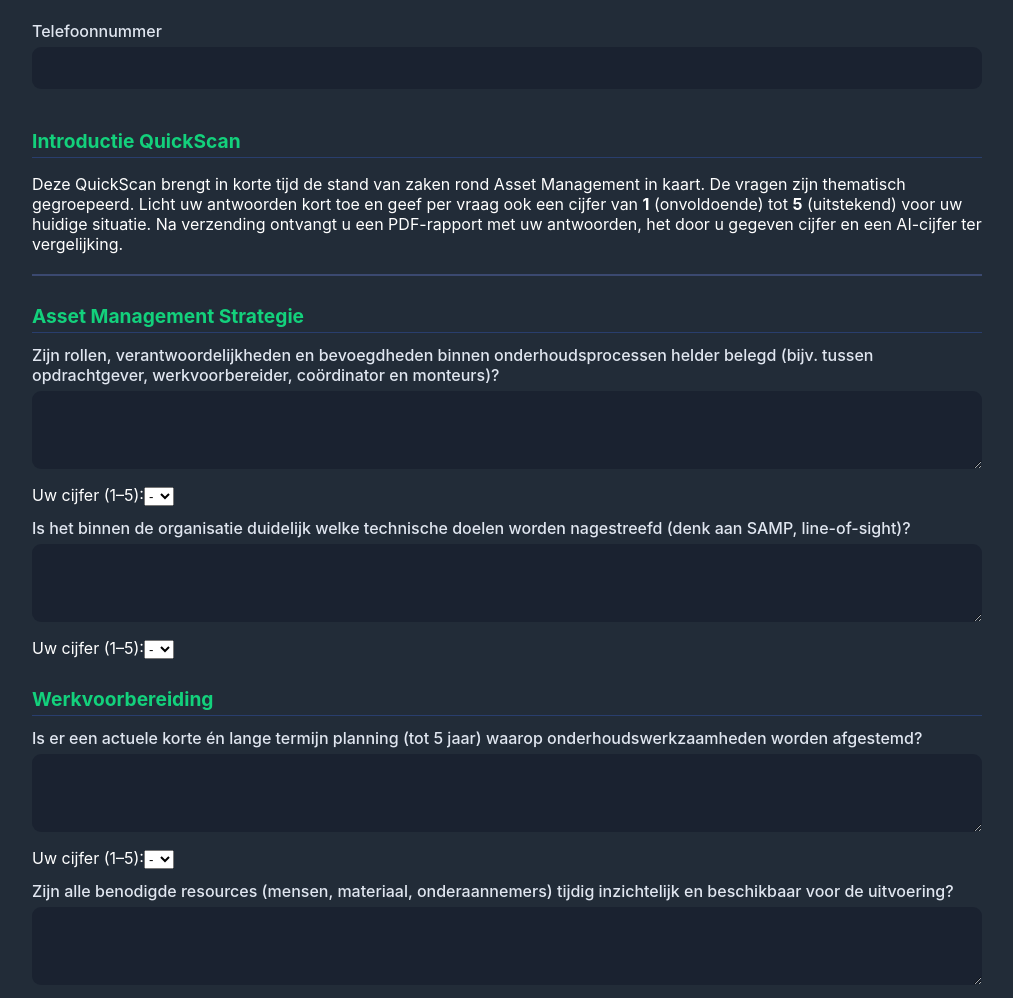
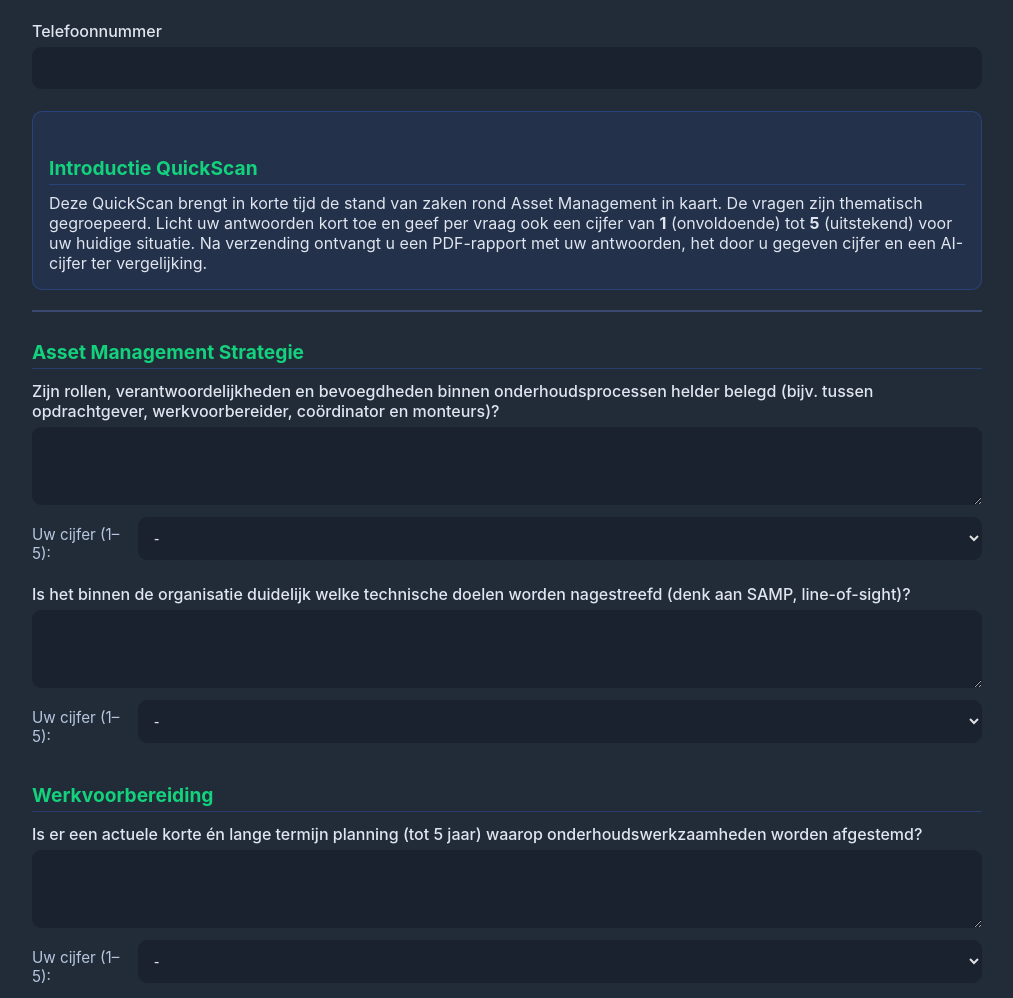
Before and after one commit to Veerenstael/QuickScan, a plain HTML site: page Frontend/index.html in a window 1280 px wide. Shown: the part 798-1796 px from the top of the page, without its empty margins (133-1146 px from the left). Drawn offline with Linux system fonts and the light colour scheme.

Commit message:
Update style.css

```diff
--- a/Frontend/style.css
+++ b/Frontend/style.css
@@ -67,7 +67,7 @@ form label {
   color: #e0e6f0;
 }
 
-form input, form textarea {
+form input, form textarea, form select {
   width: 100%;
   background: #1a2230;
   color: #e0e0e0;
@@ -80,7 +80,7 @@ form input, form textarea {
   transition: box-shadow 0.2s;
 }
 
-form input:focus, form textarea:focus {
+form input:focus, form textarea:focus, form select:focus {
   outline: 2px solid #3e70ff;
 }
 
@@ -92,6 +92,19 @@ h3 {
   font-size: 1.2rem;
   border-bottom: 1px solid #3e70ff44;
   padding-bottom: 4px;
+}
+
+/* Score rij 1–5 */
+.score-row {
+  display: flex;
+  align-items: center;
+  gap: 12px;
+  margin-top: -4px;
+  margin-bottom: 12px;
+}
+.score-row span {
+  color: #b8c7e0;
+  font-size: 0.95rem;
 }
 
 /* Knoppen */
@@ -145,3 +158,16 @@ button.reset-btn:hover {
   color: #e0e6f0;
   line-height: 1.5;
 }
+
+/* Intro blok */
+.intro {
+  background: #23314a;
+  border: 1px solid #3e70ff44;
+  border-radius: 10px;
+  padding: 16px;
+  margin-top: 10px;
+}
+.intro p {
+  margin: 0;
+  color: #e0e6f0;
+}
```
